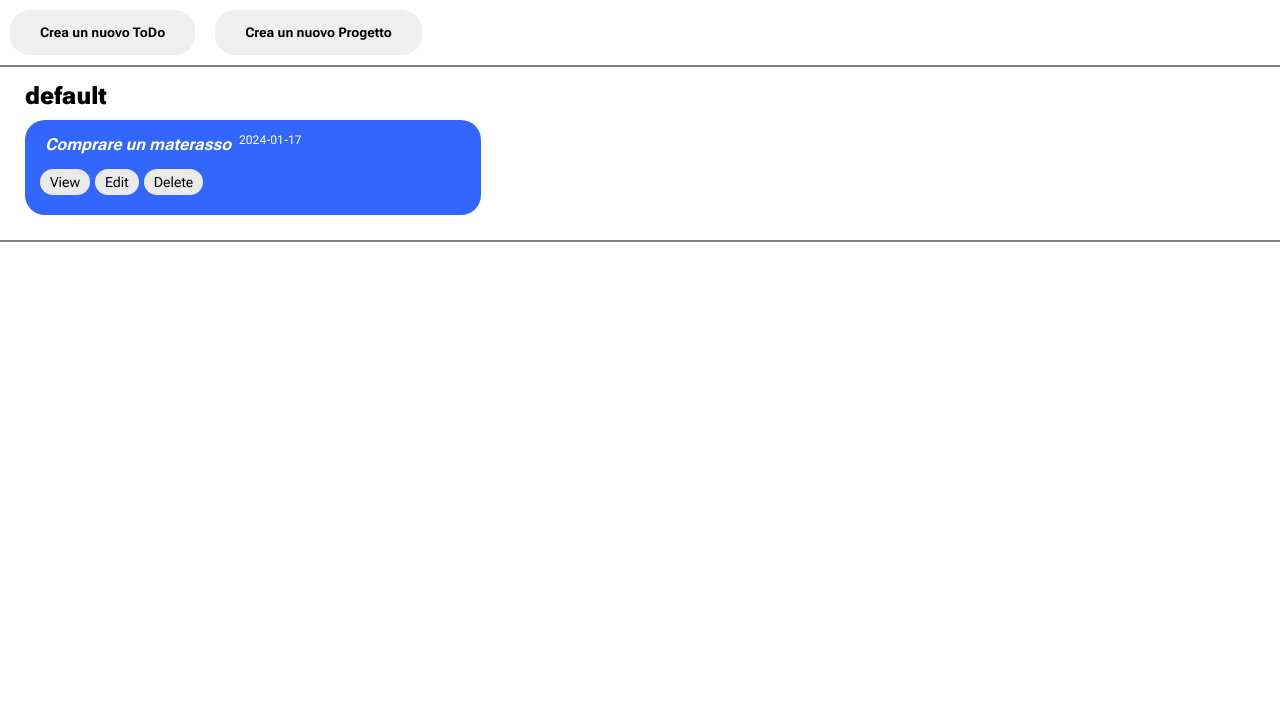
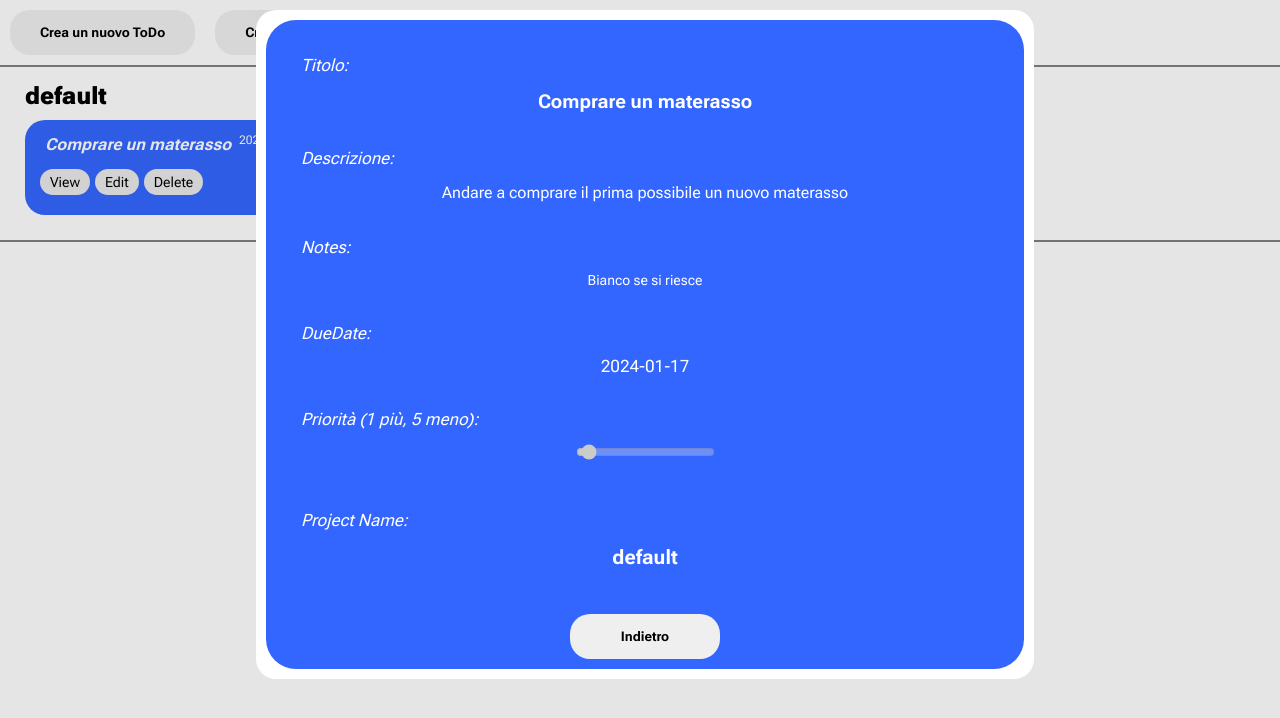
Before and after one commit to nicolanapa/todo-list, a website built with webpack: page dist/index.html in a window 1280 px wide. Both pictures are taken after a click on the button "View". Built offline with nearby package versions, Linux system fonts and the light colour scheme.

Commit message:
Added some style and code to the fullViewToDo function and in general. View button works now. Next time starting developing the edit button

```diff
--- a/src/showProjectToDo.js
+++ b/src/showProjectToDo.js
@@ -22,25 +22,27 @@ future new "main container")
 */
 let mainContainer = document.querySelector(".main-container");
 
-function checkPriority(newToDoContainer, number) {
-    if ( toDoArray[number][4] == 1 ) {
+function checkPriority(newToDoContainer, array) {
+    if ( toDoArray[array][4] == 1 ) {
         newToDoContainer.style.cssText = "background-color: #3366FF; color: white;";
     }
-    else if ( toDoArray[number][4] == 2 ) {
+    else if ( toDoArray[array][4] == 2 ) {
         newToDoContainer.style.cssText = "background-color: #B1CAF6; color: black;";
     }
-    else if ( toDoArray[number][4] == 3 ) {
+    else if ( toDoArray[array][4] == 3 ) {
         newToDoContainer.style.cssText = "background-color: #FF6666; color: white;";
     }
-    else if ( toDoArray[number][4] == 4 ) {
+    else if ( toDoArray[array][4] == 4 ) {
         newToDoContainer.style.cssText = "background-color: #D7A6A7; color: black;";
     }
-    else if ( toDoArray[number][4] == 5 ) {
+    else if ( toDoArray[array][4] == 5 ) {
         newToDoContainer.style.cssText = "background-color: #FFF9C6; color: blue;";
     }
 }
 
 function showDefaultProject() {
+    let arrayNumber = 0;
+
     let newProjectContainer = document.createElement("div");
     newProjectContainer.setAttribute("class", "projectContainer");
     mainContainer.appendChild(newProjectContainer);
@@ -50,7 +52,7 @@ function showDefaultProject() {
     newProject.setAttribute("class", "projectTitle");
     newProjectContainer.appendChild(newProject);
 
-    let newToDoContainer = document.createElement("div");//background-color == priority
+    let newToDoContainer = document.createElement("div");
     newToDoContainer.setAttribute("class", "toDoContainer");
     checkPriority(newToDoContainer, 0);
     newProjectContainer.appendChild(newToDoContainer);
@@ -90,7 +92,7 @@ function allButtons(newToDoContainer) {
     newToDoContainer.appendChild(deleteButton);
 
     viewButton.addEventListener("click", () => {
-
+        fullViewToDo(0); // ?
     });
 
     editButton.addEventListener("click", () => {
@@ -104,8 +106,106 @@ function allButtons(newToDoContainer) {
 
 showDefaultProject();
 
-function fullViewToDo() {
+function fullViewToDo(array) {
+    let formToDoContainer = document.querySelector("#form-container");
 
+    let dialogToDoContainer = document.createElement("dialog");
+    dialogToDoContainer.setAttribute("id", "dialog-form-project");
+    let formToDoStesso = document.createElement("form");
+    formToDoStesso.setAttribute("method", "dialog");
+    formToDoStesso.setAttribute("action", "#");
+    formToDoStesso.setAttribute("class", "toDoFullView");
+    formToDoContainer.appendChild(dialogToDoContainer);
+    dialogToDoContainer.appendChild(formToDoStesso);
+
+    checkPriority(formToDoStesso, array)
+
+    let titolo = document.createElement("div");
+    titolo.textContent = "Titolo: ";
+    titolo.setAttribute("class", "toDoSpecificatore");
+    formToDoStesso.appendChild(titolo);
+
+    let newToDoTitle = document.createElement("h5");
+    newToDoTitle.textContent = toDoArray[array][0];
+    newToDoTitle.setAttribute("class", "toDoTitle");
+    newToDoTitle.style.cssText = "font-size: calc(1rem + 3px);"
+    formToDoStesso.appendChild(newToDoTitle);
+
+
+    let descrizione = document.createElement("div");
+    descrizione.textContent = "Descrizione: ";
+    descrizione.setAttribute("class", "toDoSpecificatore");
+    formToDoStesso.appendChild(descrizione);
+
+
+    let newToDoDescription = document.createElement("p");
+    newToDoDescription.textContent = toDoArray[array][1];
+    newToDoTitle.setAttribute("class", "toDoDescription");
+    formToDoStesso.appendChild(newToDoDescription);
+
+
+    let note = document.createElement("div");
+    note.textContent = "Notes: ";
+    note.setAttribute("class", "toDoSpecificatore");
+    formToDoStesso.appendChild(note);
+
+    let newToDoNotes = document.createElement("p");
+    newToDoNotes.textContent = toDoArray[array][2];
+    newToDoNotes.setAttribute("class", "toDoNotes");
+    formToDoStesso.appendChild(newToDoNotes);
+
+
+    let scadenza = document.createElement("div");
+    scadenza.textContent = "DueDate: ";
+    scadenza.setAttribute("class", "toDoSpecificatore");
+    formToDoStesso.appendChild(scadenza);
+
+    let newToDoDueDate = document.createElement("p");
+    newToDoDueDate.textContent = toDoArray[array][3];
+    newToDoDueDate.setAttribute("class", "toDoDueDate");
+    newToDoDueDate.style.cssText = "font-size: calc(1rem + 1px);"
+    formToDoStesso.appendChild(newToDoDueDate);
+
+
+    let priorità = document.createElement("div");
+    priorità.textContent = "Priorità (1 più, 5 meno): ";
+    priorità.setAttribute("class", "toDoSpecificatore");
+    formToDoStesso.appendChild(priorità);
+
+    let newToDoPriority = document.createElement("input");
+    newToDoPriority.setAttribute("type", "range");
+    newToDoPriority.setAttribute("min", "1");
+    newToDoPriority.setAttribute("max", "5");
+    newToDoPriority.setAttribute("id", "newpriority");
+    newToDoPriority.setAttribute("name", "newpriority");
+    newToDoPriority.setAttribute("placeholder", "1/2/3/4/5");
+    newToDoPriority.setAttribute("value", toDoArray[array][4]);
+    formToDoStesso.appendChild(newToDoPriority);
+    document.getElementById("newpriority").disabled = true;
+
+
+    let progettoNome = document.createElement("div");
+    progettoNome.textContent = "Project Name: ";
+    progettoNome.setAttribute("class", "toDoSpecificatore");
+    formToDoStesso.appendChild(progettoNome);
+
+    let newToDoProjectName = document.createElement("h5");
+    newToDoProjectName.textContent = toDoArray[array][5];
+    newToDoProjectName.setAttribute("class", "toDoProjectName");
+    formToDoStesso.appendChild(newToDoProjectName);
+
+    function submitButtonForm() {
+        let submitButton = document.createElement("button");
+        submitButton.setAttribute("id", "submitButton");
+        submitButton.setAttribute("type", "submit");
+        submitButton.textContent = "Indietro";
+        submitButton.style.margin = "45px 0 -10px 0";
+
+        formToDoStesso.appendChild(submitButton);
+    }
+
+    submitButtonForm();
+    dialogToDoContainer.showModal();
 }
 
 function showAllProjects() {
--- a/src/style.css
+++ b/src/style.css
@@ -111,3 +111,34 @@ input[type="range"] {
     background-color: rgb(186, 186, 186);
     color: rgb(28, 25, 25);
 }
+
+.toDoFullView {
+    padding: 20px;
+    margin: 5px;
+    text-align: center;
+    border-radius: 30px;
+}
+
+.toDoDescription {
+    font-size: 15px;
+}
+
+.toDoNotes {
+    font-size: 14px;
+}
+
+.toDoProjectName {
+    font-size: 20px;
+}
+
+.toDoSpecificatore {
+    text-align: left;
+    font-size: calc(1rem + 1px);
+    font-style: italic;
+    margin: 20px 0 0 0;
+    padding: 15px;
+}
+
+.toDoSpecificatore:nth-child(1) {
+    margin-top: 0px;
+}
--- a/src/todoProject.js
+++ b/src/todoProject.js
@@ -87,3 +87,4 @@ function checkDebug_ToDo_ProjectName_ARRAY() {
 //console.log(projectNameArray);
 
 export { toDoArray, ToDo, Project, projectNameArray };
+// CAMBIARE IN FUTURO I COLORI PRIORITY
```
Also changed, not shown: dist/main.js.
